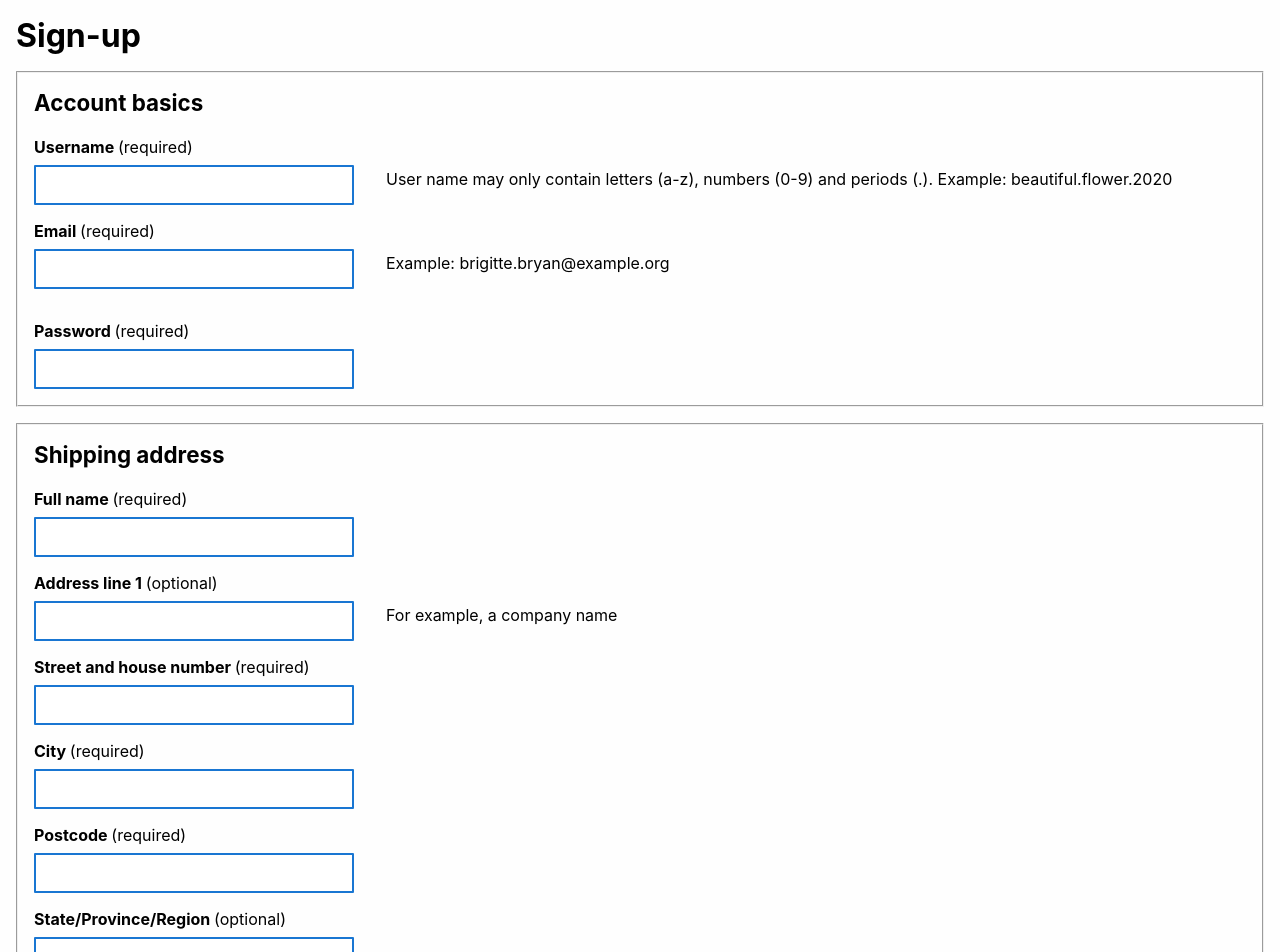
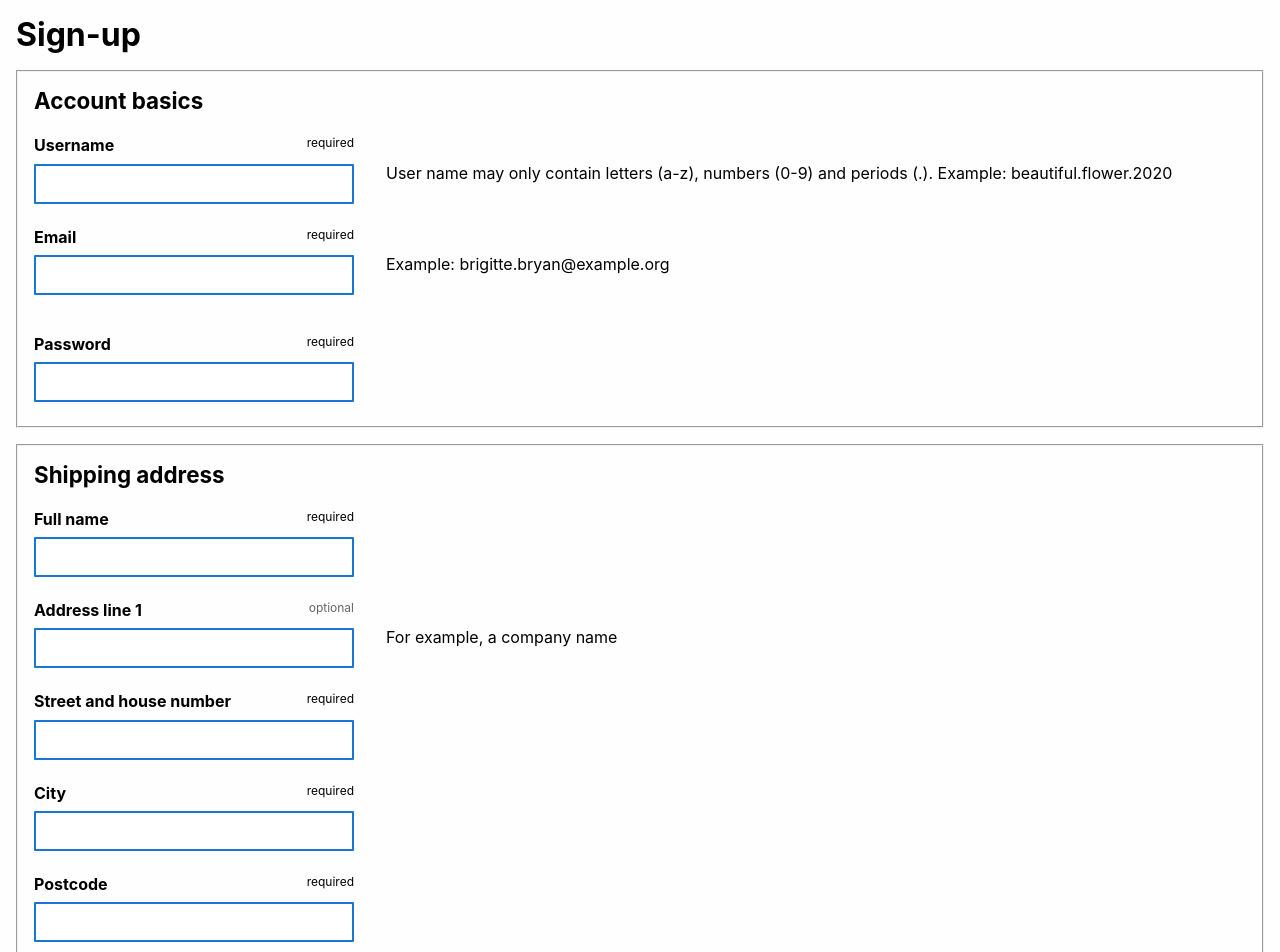
Before and after one commit to molily/angular-form-testing, an Angular app in the folder client/: page / in a window 1280 px wide. Shown: the top 952 px of the page. Built offline with nearby package versions, Linux system fonts and the light colour scheme.

Commit message:
Style tweaks

```diff
--- a/client/src/app/components/signup-form/signup-form.component.html
+++ b/client/src/app/components/signup-form/signup-form.component.html
@@ -10,7 +10,7 @@
         <label>
           <span class="label-text">
             Username
-            <span class="label-text-necessity">(required)</span>
+            <span class="necessity-required">required</span>
           </span>
           <input
             type="text"
@@ -54,7 +54,7 @@
           <label>
             <span class="label-text">
               Email
-              <span class="label-text-necessity">(required)</span>
+              <span class="necessity-required">required</span>
             </span>
             <input
               type="email"
@@ -87,7 +87,7 @@
         <label>
           <span class="label-text">
             Password
-            <span class="label-text-necessity">(required)</span>
+            <span class="necessity-required">required</span>
           </span>
           <input
             type="password"
@@ -143,7 +143,7 @@
         <label>
           <span class="label-text">
             Full name
-            <span class="label-text-necessity">(required)</span>
+            <span class="necessity-required">required</span>
           </span>
           <input
             type="text"
@@ -170,7 +170,7 @@
         <label>
           <span class="label-text">
             Address line 1
-            <span class="label-text-necessity">(optional)</span>
+            <span class="necessity-optional">optional</span>
           </span>
           <input
             type="text"
@@ -194,7 +194,7 @@
         <label>
           <span class="label-text">
             Street and house number
-            <span class="label-text-necessity">(required)</span>
+            <span class="necessity-required">required</span>
           </span>
           <input
             type="text"
@@ -223,7 +223,7 @@
         <label>
           <span class="label-text">
             City
-            <span class="label-text-necessity">(required)</span>
+            <span class="necessity-required">required</span>
           </span>
           <input
             type="text"
@@ -250,7 +250,7 @@
         <label>
           <span class="label-text">
             Postcode
-            <span class="label-text-necessity">(required)</span>
+            <span class="necessity-required">required</span>
           </span>
           <input
             type="text"
@@ -277,7 +277,7 @@
         <label>
           <span class="label-text">
             State/Province/Region
-            <span class="label-text-necessity">(optional)</span>
+            <span class="necessity-optional">optional</span>
           </span>
           <input
             type="text"
@@ -296,7 +296,7 @@
         <label>
           <span class="label-text">
             Country
-            <span class="label-text-necessity">(required)</span>
+            <span class="necessity-required">required</span>
           </span>
           <select
             formControlName="country"
@@ -352,7 +352,7 @@
               href="https://www.nytimes.com/interactive/2019/opinion/internet-privacy-project.html"
               >Privacy Policy</a
             >
-            <span class="label-text-necessity"> (required)</span>
+            <span class="label-text-necessity"> required</span>
           </span>
         </span>
       </label>
--- a/client/src/app/components/signup-form/signup-form.component.scss
+++ b/client/src/app/components/signup-form/signup-form.component.scss
@@ -14,7 +14,7 @@ legend {
 }
 
 .field-block {
-  margin-bottom: 1rem;
+  margin-bottom: 1.5rem;
 }
 
 label {
@@ -43,7 +43,7 @@ button[type='submit'] {
   }
 
   .field-info {
-    padding-top: 2rem;
+    padding-top: 1.2rem + 0.5rem;
   }
 
   .field-info-checkbox {
@@ -52,8 +52,23 @@ button[type='submit'] {
 }
 
 .label-text {
-  display: block;
+  display: flex;
+  justify-content: space-between;
   padding-bottom: 0.5rem;
+}
+
+.necessity-required,
+.necessity-optional {
+  font-weight: normal;
+  font-size: 75%;
+}
+
+.necessity-optional {
+  color: #666;
+
+  @media (prefers-color-scheme: dark) {
+    color: #aaa;
+  }
 }
 
 .checkbox-and-label-text {
@@ -79,10 +94,6 @@ input[type='checkbox'].ng-invalid.ng-touched::after {
   left: 0;
   right: 0;
   background-color: rgba(220, 20, 60, 0.1);
-}
-
-.label-text-necessity {
-  font-weight: normal;
 }
 
 .password-strength-weak {
--- a/client/src/styles.scss
+++ b/client/src/styles.scss
@@ -7,8 +7,11 @@
 body {
   margin: 1rem;
   padding: 0;
+
   font-family: '-apple-system', system-ui, BlinkMacSystemFont, 'Helvetica Neue', Helvetica,
     Arial, sans-serif;
+  line-height: 1.2;
+
   background-color: #fefefe;
   color: black;
 
```
